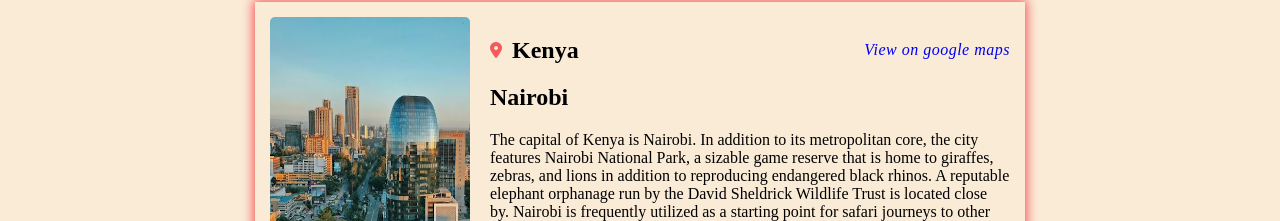
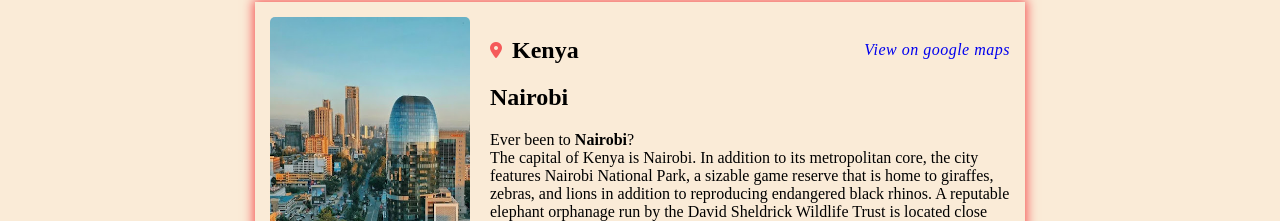
Before and after one commit to Bennyjoez/ben-travel-log, a React (Vite) app: page / in a window 1280 px wide. Shown: the part 117-338 px from the top of the page. Built offline with nearby package versions, Linux system fonts and the light colour scheme; a web font is replaced by a local one.

Commit message:
Added an intro

```diff
--- a/src/components/Location.jsx
+++ b/src/components/Location.jsx
@@ -27,6 +27,9 @@ export default function Location(props) {
                     </div>
                     <h2 className="location-visited">{props.location}</h2>
                     <p className="description">
+                        <span className="intro">
+                            Ever been to <b>{props.location}</b>?
+                        </span> <br />
                         {props.description}
                         <span >
                             <a href={props.more} target="_blank" className="learn-more">Learn more about {props.location}</a>
```
